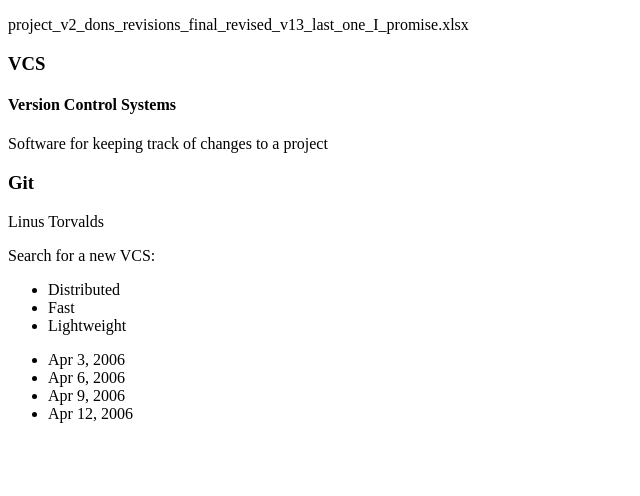
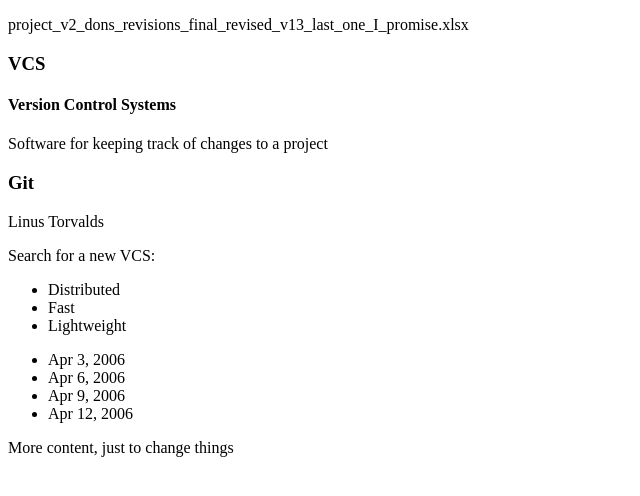
Before and after one commit to donburks/git_june262017, a plain HTML site: page index.html in a window 1280 px wide. Shown: the whole page, without its empty margins (0-640 px from the left). Drawn offline with Linux system fonts and the light colour scheme.

Commit message:
Added more content for demo purposes

```diff
--- a/index.html
+++ b/index.html
@@ -22,5 +22,6 @@
       <li>Apr 9, 2006</li>
       <li>Apr 12, 2006</li>
     </ul>
+    <p>More content, just to change things</p>
   </body>
 </html>
```
